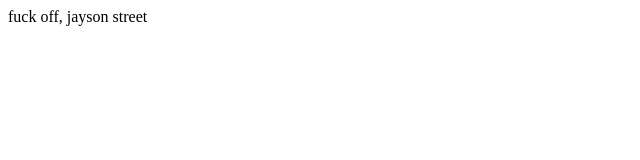
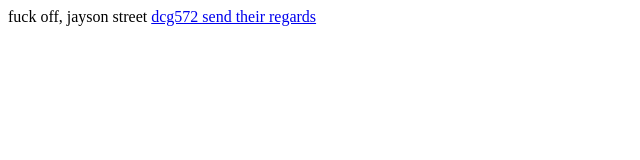
Before and after one commit to jaysonstreet572/fuckjaysonstreet, a plain HTML site: page index.html in a window 1280 px wide. Shown: the whole page, without its empty margins (0-640 px from the left). Drawn offline with Linux system fonts and the light colour scheme.

Commit message:
Update index.html

```diff
--- a/index.html
+++ b/index.html
@@ -1 +1,2 @@
 fuck off, jayson street
+<a href="http://dcg572.com">dcg572 send their regards</a>
```
